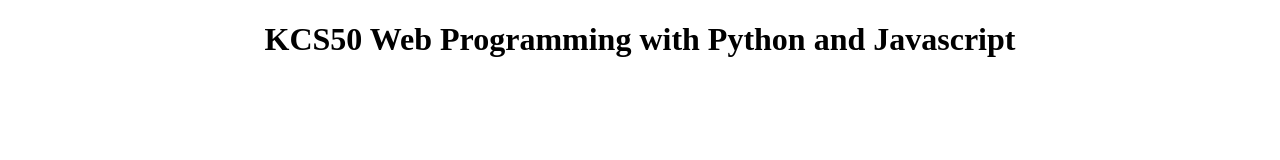
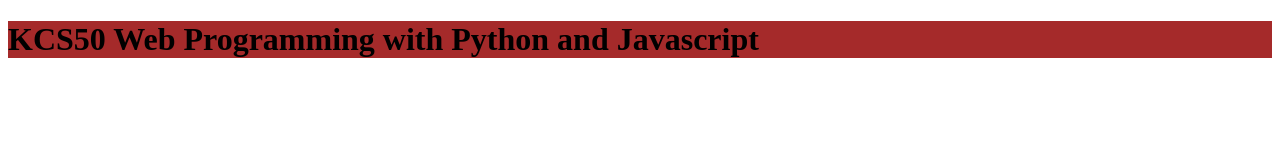
Before and after one commit to MultiDesinger/KCS50-Web-Programming, a plain HTML site: page index.html in a window 1280 px wide. Drawn offline with Linux system fonts and the light colour scheme.

Commit message:
something

```diff
--- a/index.html
+++ b/index.html
@@ -7,6 +7,6 @@
     <title>KCS50 Web Programming with Python and Javascript</title>
 </head>
 <body>
-    <h1 style="text-align:center ;">KCS50 Web Programming with Python and Javascript</h1>
+    <h1 style="background-color: brown;">KCS50 Web Programming with Python and Javascript</h1>
 </body>
 </html>
```
